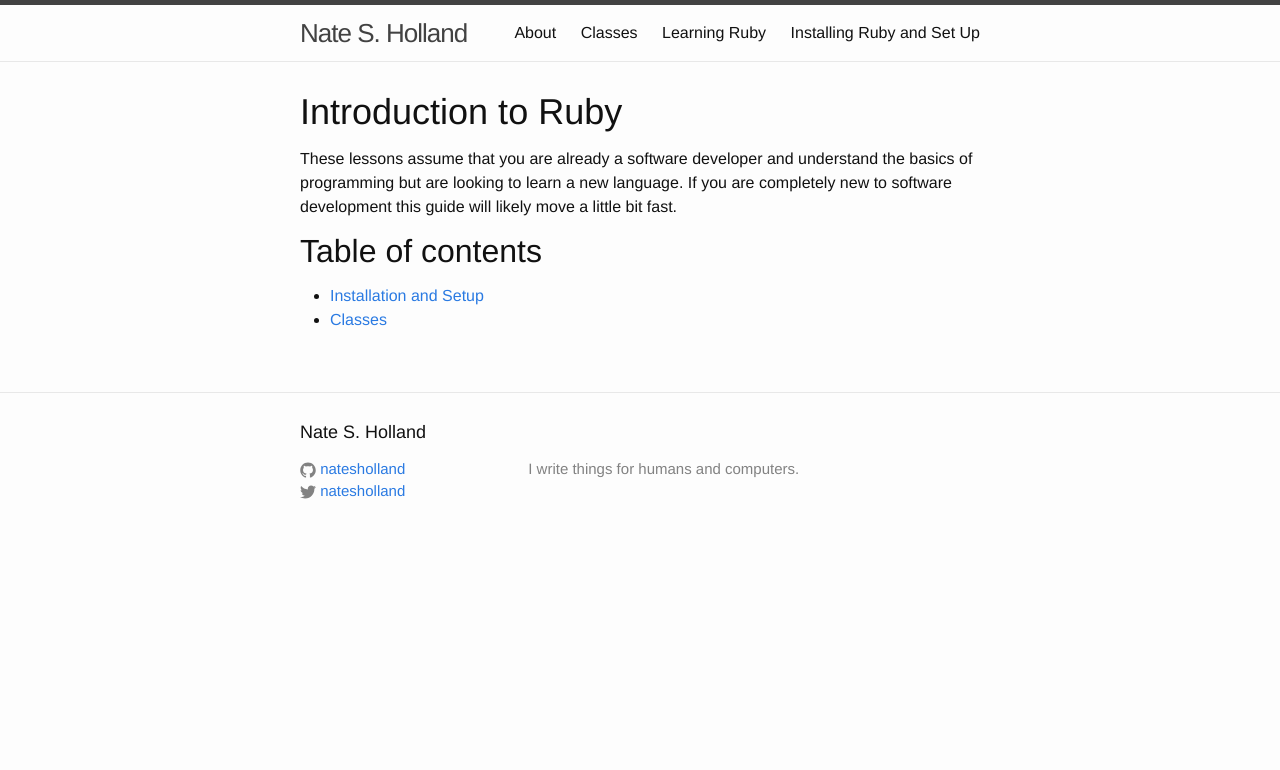
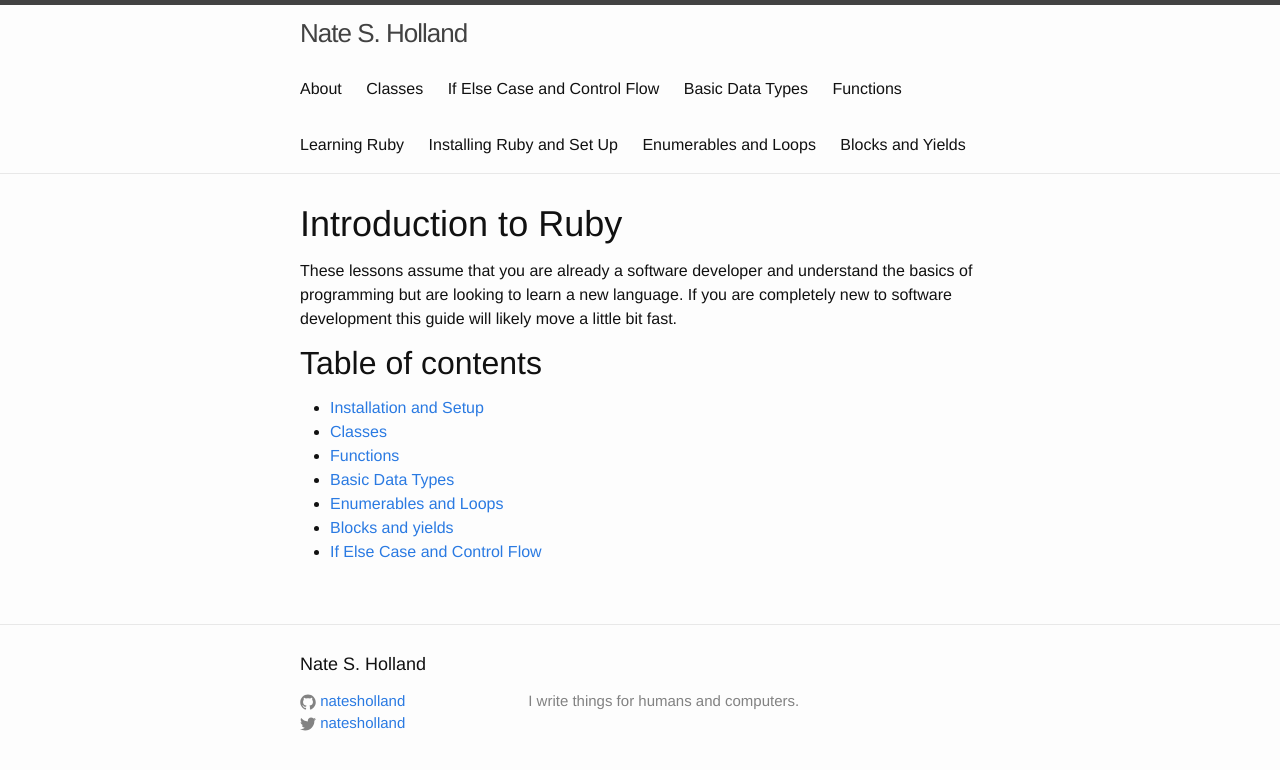
Before and after one commit to natesholland/natesholland.github.io, a Jekyll site: the page built from _pages/learning_ruby/index.md, in a window 1280 px wide. Shown: the top 770 px of the page. Built offline with Jekyll 4.4.1, drawn with Linux system fonts in a browser that asks for light colours.

Commit message:
puts page stubs in place

```diff
--- a/_pages/learning_ruby/index.md
+++ b/_pages/learning_ruby/index.md
@@ -17,3 +17,8 @@ little bit fast.
 
 * [Installation and Setup](/learning_ruby/install_and_setup)
 * [Classes](/learning_ruby/classes)
+* [Functions](/learning_ruby/functions)
+* [Basic Data Types](/learning_ruby/data_types)
+* [Enumerables and Loops](/learning_ruby/loops)
+* [Blocks and yields](/learning_ruby/yields)
+* [If Else Case and Control Flow](/learning_ruby/control_flow)
```
Also changed, not shown: _pages/learning_ruby/control_flow.md (added, +8 -0 lines), _pages/learning_ruby/data_types.md (added, +8 -0 lines), _pages/learning_ruby/functions.md (added, +8 -0 lines), _pages/learning_ruby/loops.md (added, +8 -0 lines), _pages/learning_ruby/yields.md (added, +8 -0 lines).
